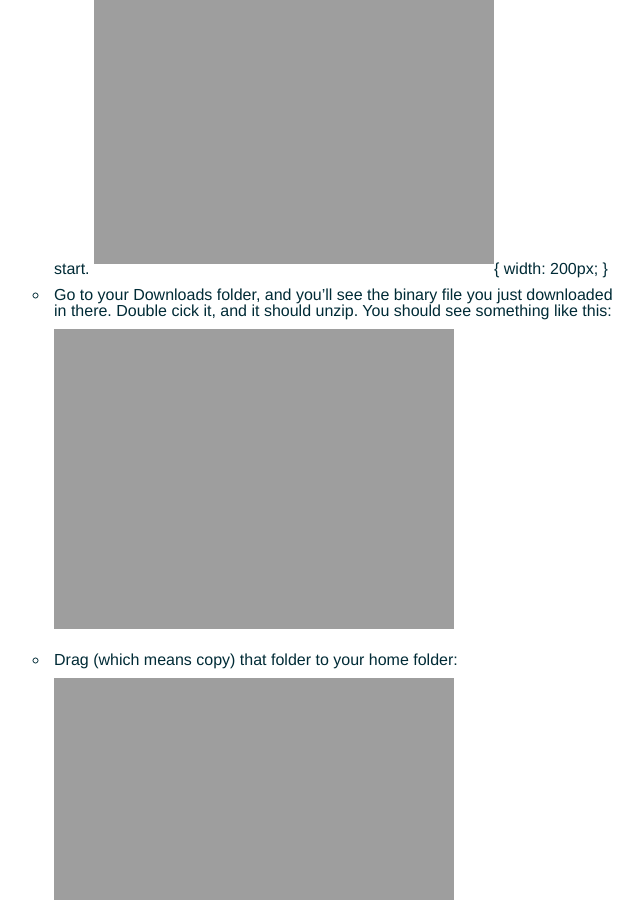
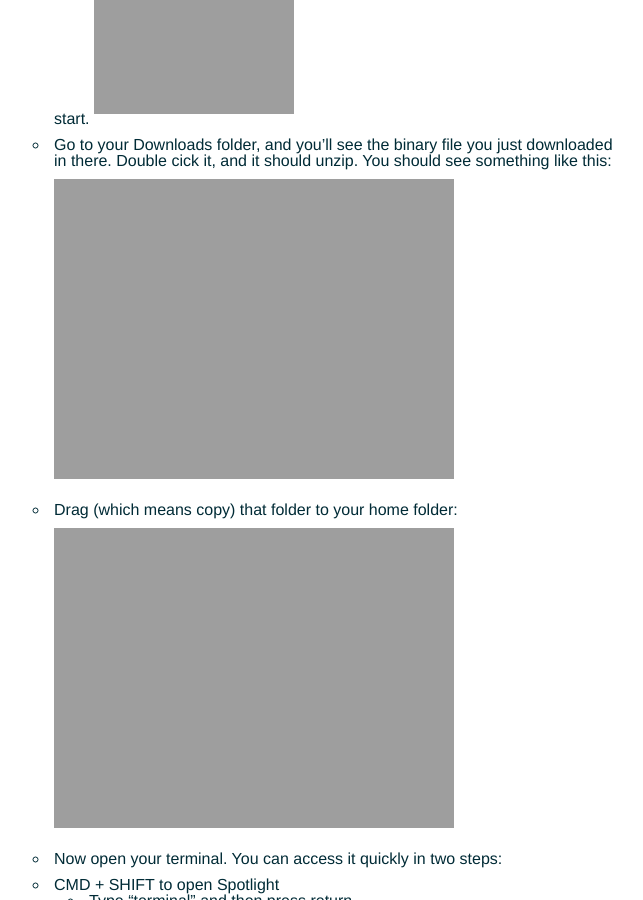
Before and after one commit to rusticbison/website, a Jekyll site: the page built from _posts/2017-10-28-five-minute-monero.md, in a window 1280 px wide and 900 px high, scrolled down 725 px. Shown: the whole window, without its empty margins (321-964 px from the left). Built offline with Jekyll 4.4.1, drawn with Linux system fonts in a browser that asks for light colours.

Commit message:
formatting

```diff
--- a/_posts/2017-10-28-five-minute-monero.md
+++ b/_posts/2017-10-28-five-minute-monero.md
@@ -21,7 +21,7 @@ This tutorial is for OS X, but the general process is the same for other operati
 
 * First, go to the Monero project’s download page: https://getmonero.org/downloads/
 * Now scroll down until you see: Mac OS X, 64-bit
-* Click Mac OS X, 64-bit (Command-Line Tools Only) and your download will start. ![download-monero]({{ site.baseurl }}/assets/img/monero-tutorial/download-monero.png =250x){:class="img-responsive"}{ width: 200px; }
+* Click Mac OS X, 64-bit (Command-Line Tools Only) and your download will start. ![download-monero]({{ site.baseurl }}/assets/img/monero-tutorial/download-monero.png =250x){:class="img-responsive"}{:style="width: 200px;"}
 * Go to your Downloads folder, and you’ll see the binary file you just downloaded in there. Double cick it, and it should unzip. You should see something like this: ![monero-extracted]({{ site.baseurl }}/assets/img/monero-tutorial/monero-extracted.png =250x){:class="img-responsive"}
 * Drag (which means copy) that folder to your home folder: ![monero-at-home]({{ site.baseurl }}/assets/img/monero-tutorial/monero-at-home.png =250x){:class="img-responsive"}
 * Now open your terminal. You can access it quickly in two steps:
```
